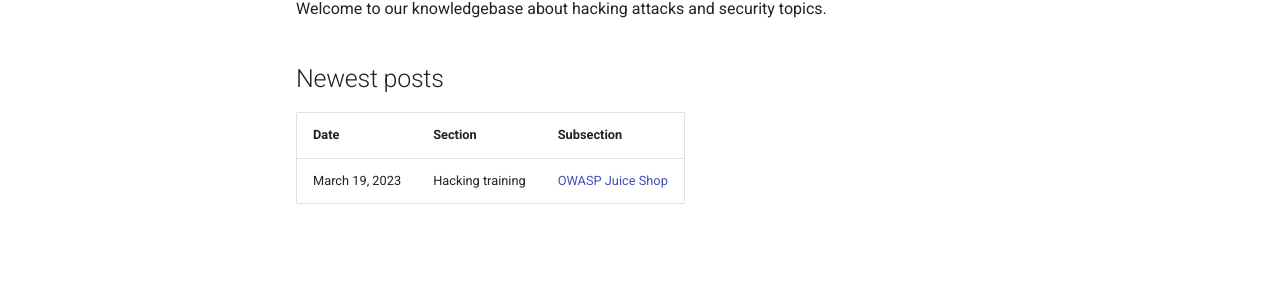
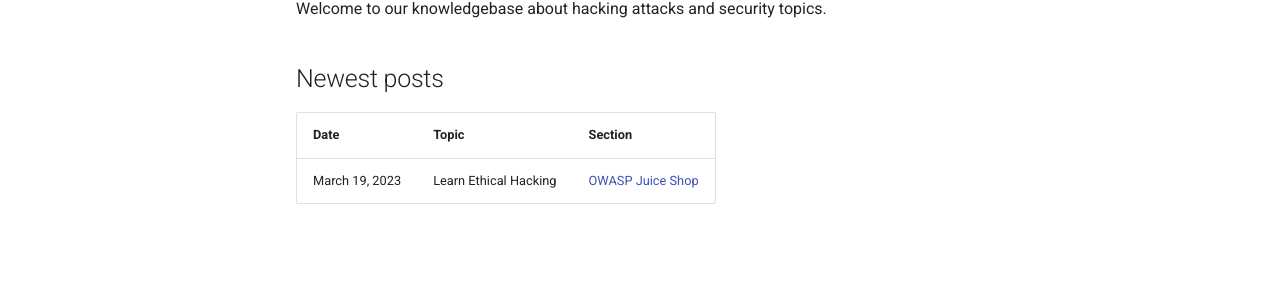
Before and after one commit to purplesquad-io/knowledgebase, an MkDocs documentation site: the page built from docs/index.md, in a window 1280 px wide. Shown: the part 232-534 px from the top of the page. Built offline with MkDocs 1.6.1 and Material for MkDocs 9.7.7, drawn with Linux system fonts in a browser that asks for light colours; comment, search, counter and statistics services are not loaded.

Commit message:
update docs

```diff
--- a/docs/index.md
+++ b/docs/index.md
@@ -4,6 +4,6 @@ Welcome to our knowledgebase about hacking attacks and security topics.
 
 ## Newest posts
 
-| Date           | Section           | Subsection                                                 |
-|----------------|-------------------|------------------------------------------------------------|
-| March 19, 2023 | Hacking training  | [OWASP Juice Shop](hacking-training%2Fowasp-juice-shop.md) |
+| Date           | Topic                 | Section                                      |
+|----------------|-----------------------|-------------------------------------------------|
+| March 19, 2023 | Learn Ethical Hacking | [OWASP Juice Shop](learn%2Fowasp-juice-shop.md) |
--- a/mkdocs.yml
+++ b/mkdocs.yml
@@ -70,6 +70,10 @@ markdown_extensions:
   - pymdownx.details
   - pymdownx.superfences
   - toc
+  - attr_list
+  - pymdownx.emoji:
+      emoji_index: !!python/name:materialx.emoji.twemoji
+      emoji_generator: !!python/name:materialx.emoji.to_svg
 
 extra:
   social:
```
